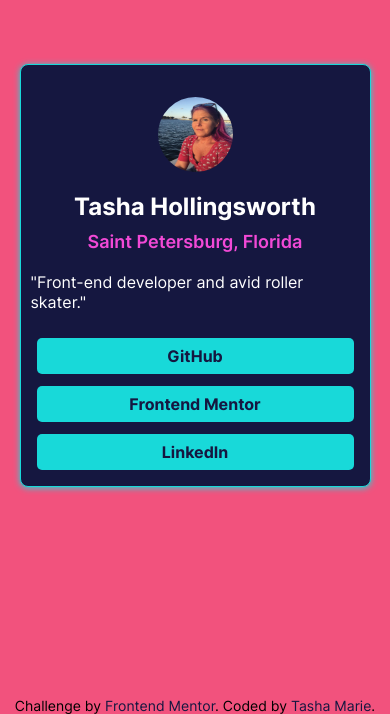
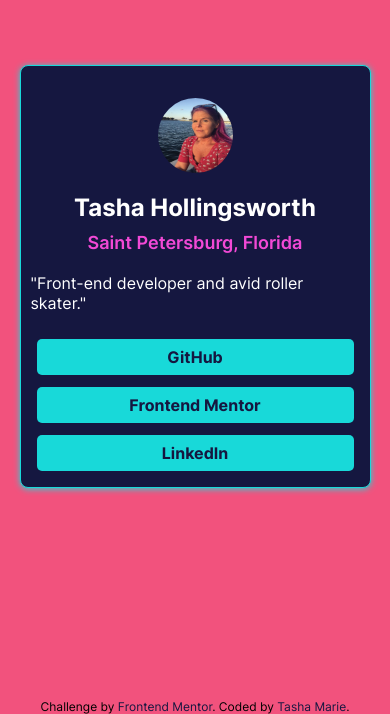
Before and after one commit to tasha-marie/social-links-profile-main, a plain HTML site: page index.html in a window 390 px wide. Shown: the part 130-844 px from the top of the page. Drawn offline with Linux system fonts and the light colour scheme.

Commit message:
added media query for min-width: 320px to reduce footer font size and make card more responsive

```diff
--- a/style.css
+++ b/style.css
@@ -114,4 +114,8 @@ footer {
     .card {
         width: 90%;
     }
+
+    .attribution {
+        font-size: 0.75rem;
+    }
 }
```
